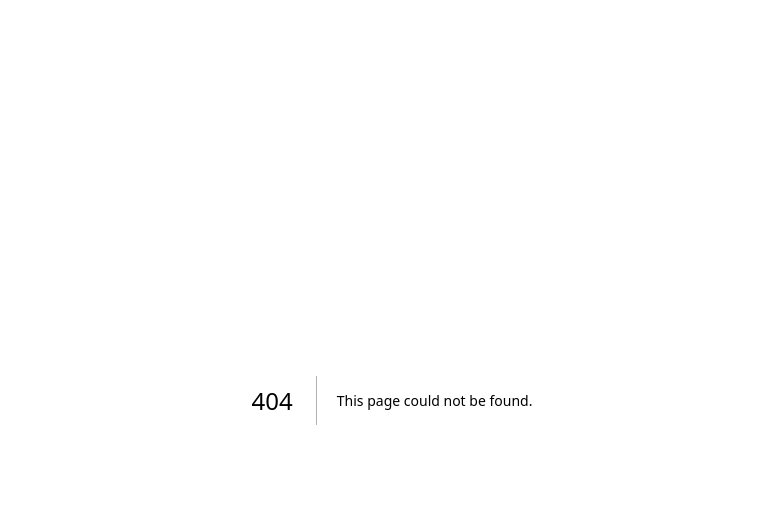
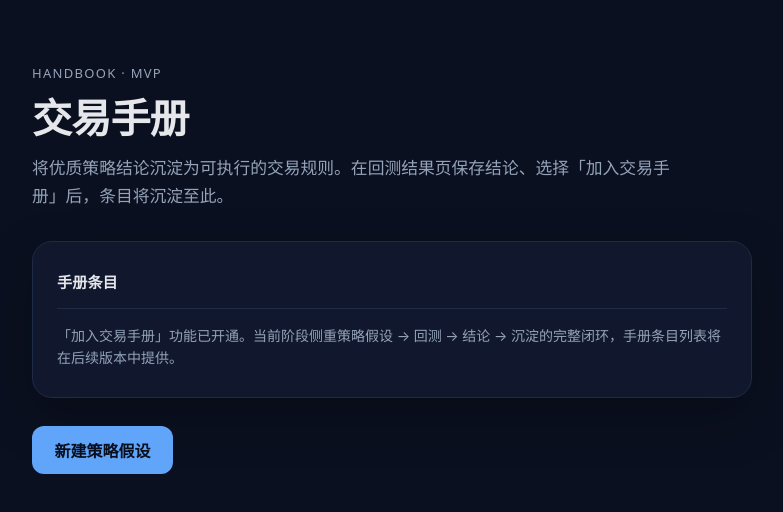
Before and after one commit to smoolintch/Hypothesis-Lab, a Next.js app in the folder apps/web/: page /handbook in a window 1280 px wide. Before the commit this address had no page. Shown: the top 512 px of the page, without its empty margins (248-1031 px from the left). Built offline with nearby package versions, Linux system fonts and the light colour scheme.

Commit message:
stage3 完成验收

```diff
--- /dev/null
+++ b/apps/web/src/app/handbook/page.tsx
@@ -0,0 +1,35 @@
+import Link from "next/link";
+
+import styles from "../page.module.css";
+
+export default function HandbookPage() {
+  return (
+    <main className={styles.page} data-testid="handbook-page">
+      <div className={styles.inner}>
+        <p className={styles.eyebrow}>Handbook · MVP</p>
+        <h1 className={styles.title}>交易手册</h1>
+        <p className={styles.lead}>
+          将优质策略结论沉淀为可执行的交易规则。在回测结果页保存结论、选择「加入交易手册」后，条目将沉淀至此。
+        </p>
+
+        <section className={styles.panel} data-testid="handbook-placeholder">
+          <h2 className={styles.panelTitle}>手册条目</h2>
+          <p className={styles.note}>
+            「加入交易手册」功能已开通。当前阶段侧重策略假设 →
+            回测 → 结论 → 沉淀的完整闭环，手册条目列表将在后续版本中提供。
+          </p>
+        </section>
+
+        <div className={styles.actions}>
+          <Link
+            className={styles.cta}
+            data-testid="handbook-create-strategy-link"
+            href="/strategy-cards/new"
+          >
+            新建策略假设
+          </Link>
+        </div>
+      </div>
+    </main>
+  );
+}
```
Also changed, not shown: 2 other files (tests, documents, lock files or other folders).
